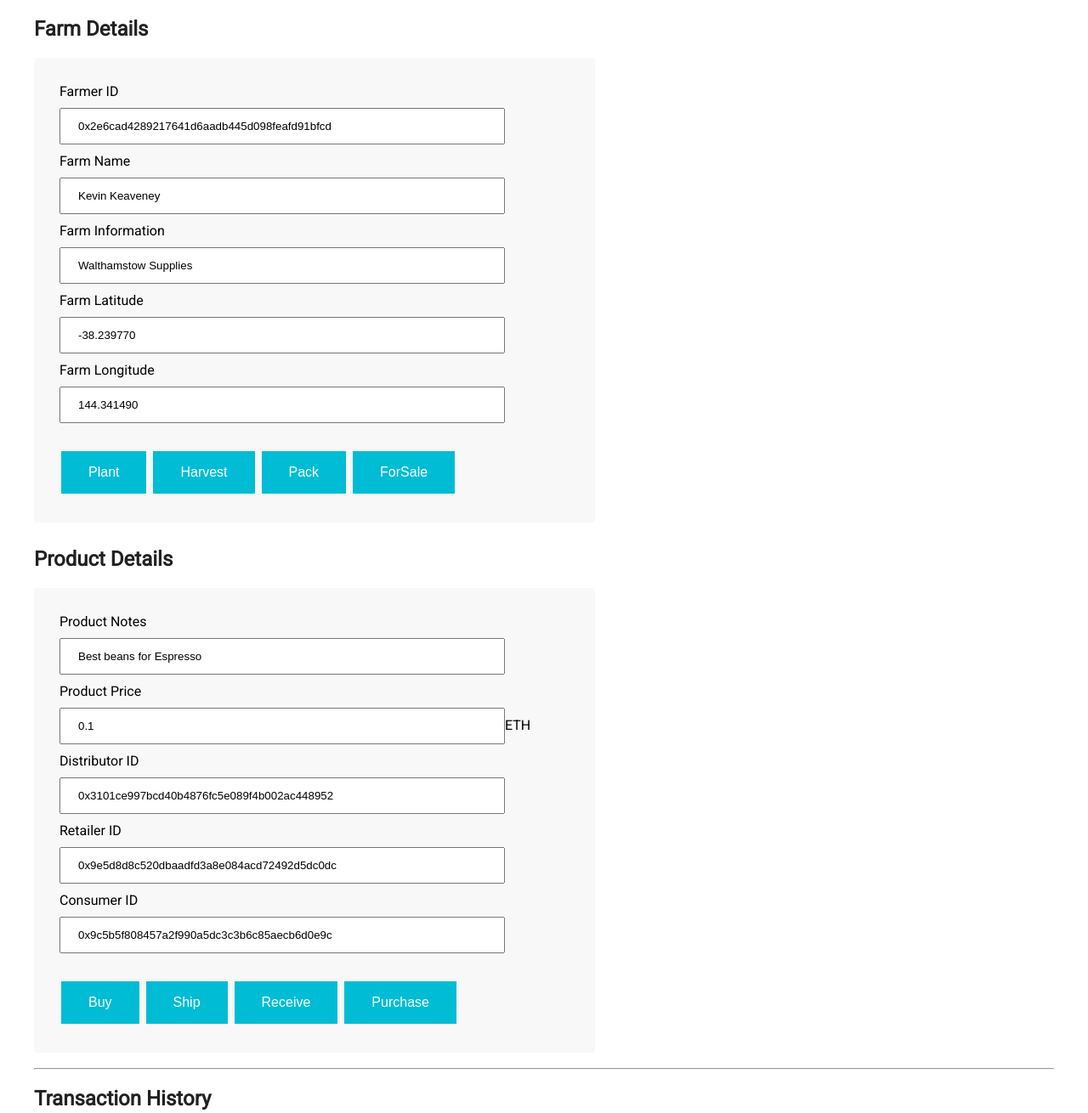
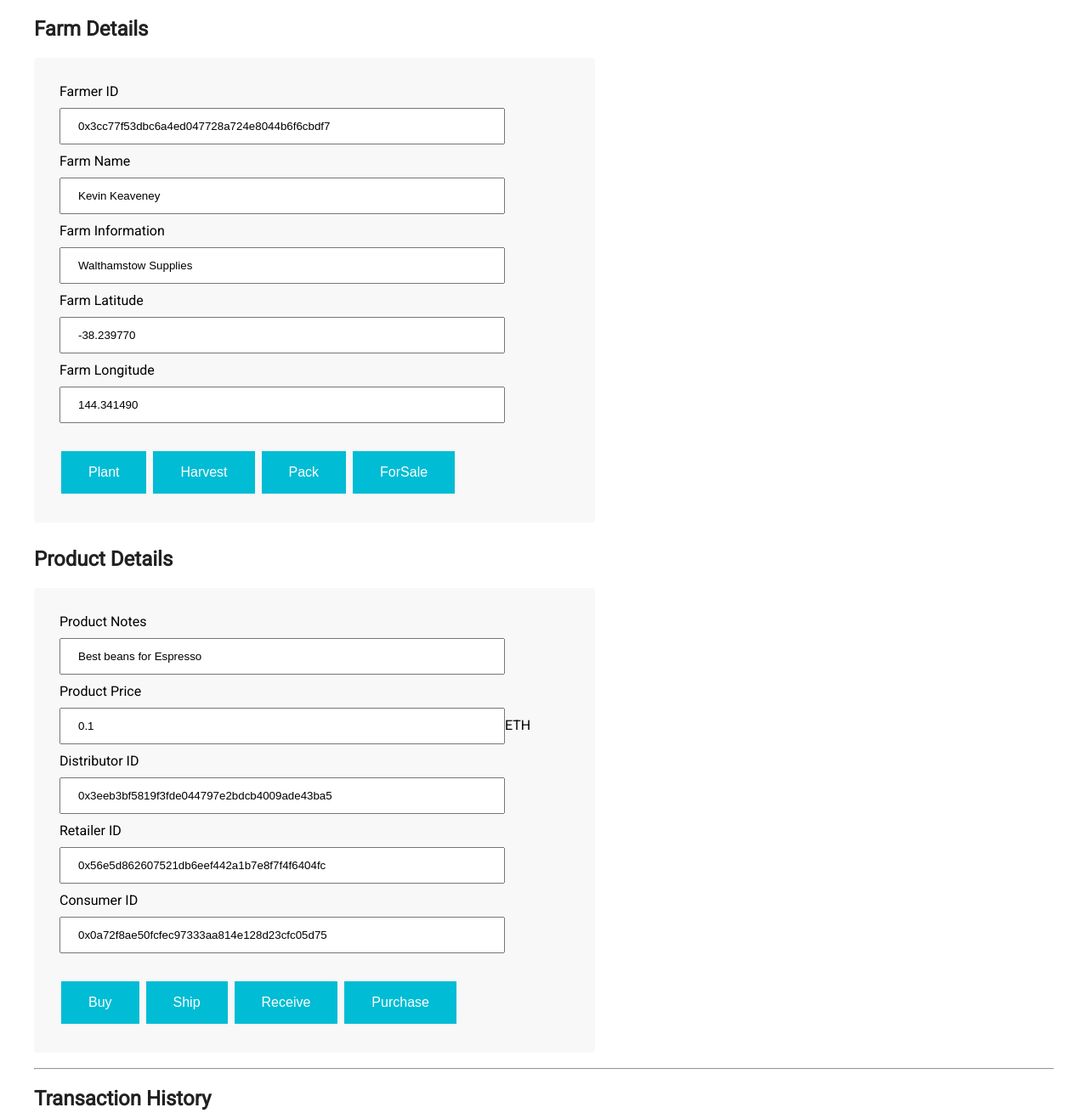
Before and after one commit to kkeaveney/udacity-blockchain-developer-nanodegree, a website: page Project_6B/index.html in a window 1280 px wide. Shown: the part 600-1910 px from the top of the page at 85% size. Drawn offline with nearby package versions, Linux system fonts and the light colour scheme; files whose address does not match are found by name.

Commit message:
Index.html update

```diff
--- a/Project_6B/index.html
+++ b/Project_6B/index.html
@@ -38,7 +38,7 @@
         <div class="form-group">
             Farmer ID
             <br>
-            <input type="text" id="originFarmerID" name="originFarmerID" value="0x2e6cad4289217641d6aadb445d098feafd91bfcd"
+            <input type="text" id="originFarmerID" name="originFarmerID" value="0x3cc77f53dbc6a4ed047728a724e8044b6f6cbdf7"
                 size="50"><br>
             Farm Name
             <br>
@@ -69,16 +69,16 @@
             <input type="number" id="productPrice" name="productPrice" value=0.1>ETH<br>
             Distributor ID
             <br>
-            <input type="text" id="distributorID" name="distributorID" value="0x3101ce997bcd40b4876fc5e089f4b002ac448952"
+            <input type="text" id="distributorID" name="distributorID" value="0x3eeb3bf5819f3fde044797e2bdcb4009ade43ba5"
                 size="50">
             <br>
             Retailer ID
             <br>
-            <input type="text" id="retailerID" name="retailerID" value="0x9e5d8d8c520dbaadfd3a8e084acd72492d5dc0dc"
+            <input type="text" id="retailerID" name="retailerID" value="0x56e5d862607521db6eef442a1b7e8f7f4f6404fc"
                 size="50"><br>
             Consumer ID
             <br>
-            <input type="text" id="consumerID" name="consumerID" value="0x9c5b5f808457a2f990a5dc3c3b6c85aecb6d0e9c"
+            <input type="text" id="consumerID" name="consumerID" value="0x0a72f8ae50fcfec97333aa814e128d23cfc05d75"
                 size="50"><br>
             <br>
             <button class="btn-buy" id="button" type="button" data-id="5">Buy</button>
```
